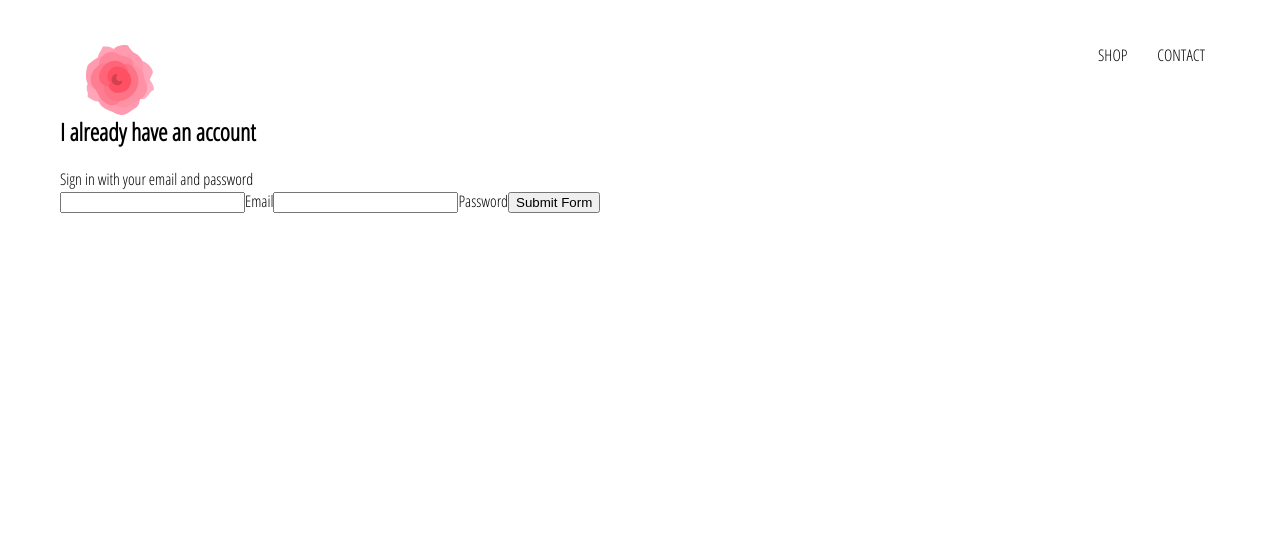
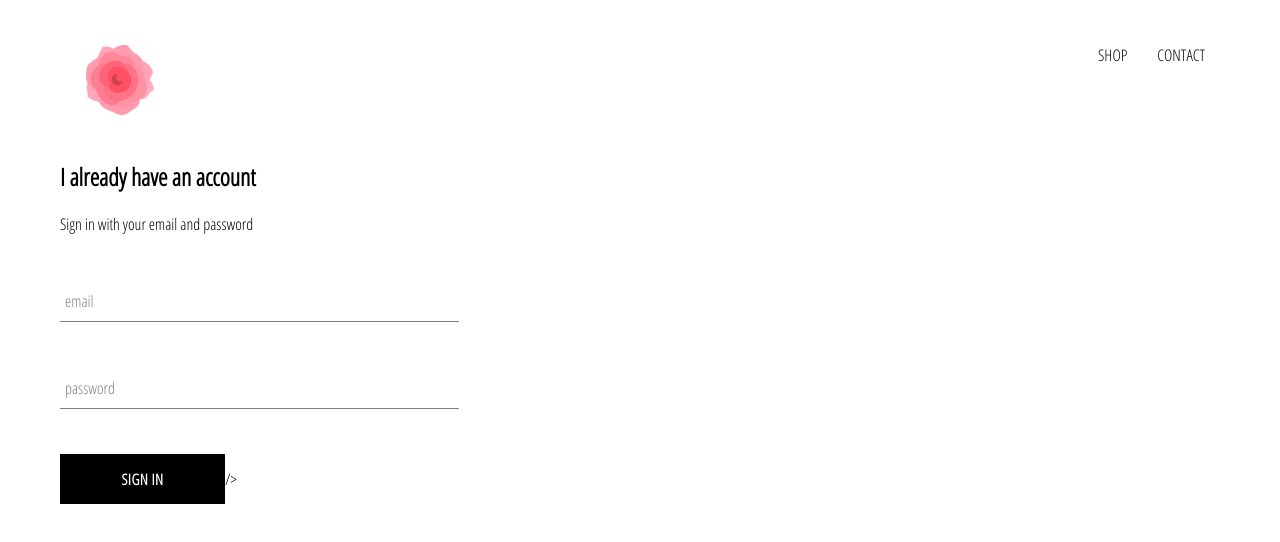
Before and after one commit to ZackMinott/Ecommerce-Website, a React (Create React App) app in the folder rose-apparel/: page /signin in a window 1280 px wide. Shown: the top 542 px of the page. Built offline with nearby package versions, Linux system fonts and the light colour scheme.

Commit message:
Created a custom sign in button that can be used across the entirety of the application

```diff
--- /dev/null
+++ b/rose-apparel/src/components/custom-button/custom-button.component.jsx
@@ -0,0 +1,11 @@
+import React from 'react';
+
+import './custom-button.styles.scss';
+
+const CustomButton = ({children, ...otherProps}) => (
+    <button className='custom-button' {...otherProps}>
+        {children}
+    </button>
+);
+
+export default CustomButton;
--- /dev/null
+++ b/rose-apparel/src/components/custom-button/custom-button.styles.scss
@@ -0,0 +1,22 @@
+.custom-button {
+    min-width: 165px;
+    width: auto;
+    height: 50px;
+    letter-spacing: 0.5px;
+    line-height: 50px;
+    padding: 0 35px 0 35px;
+    font-size: 15px;
+    background-color: black;
+    color: white;
+    text-transform: uppercase;
+    font-family: 'Open Sans Condensed';
+    font-weight: bolder;
+    border: none;
+    cursor: pointer;
+
+    &:hover {
+        background-color: white;
+        color: black;
+        border: 1px solid black;
+    }
+}
--- /dev/null
+++ b/rose-apparel/src/components/form-input/form-input.component.jsx
@@ -0,0 +1,18 @@
+import React from 'react';
+
+import './form-input.styles.scss';
+
+const FormInput = ({handleChange, label, ...otherProps}) => (
+    <div className='group'>
+        <input className='form-input' onChange={handleChange} {...otherProps} />
+        {
+            label ?
+            (<label className={`${otherProps.value.length ? 'shrink' : ''} form-input-label`}>
+                {label}
+            </label>)
+            : null
+        }
+    </div>
+)
+
+export default FormInput;
--- /dev/null
+++ b/rose-apparel/src/components/form-input/form-input.styles.scss
@@ -0,0 +1,54 @@
+$sub-color: gray;
+$main-color: black;
+
+@mixin shrinkLabel {
+    top: -14px;
+    font-size: 12px;
+    color: $main-color;
+}
+
+.group {
+    position: relative;
+    margin: 45px 0;
+
+    .form-input {
+        background: none;
+        background-color: white;
+        color: $sub-color;
+        font-size: 18px;
+        padding: 10px 10px 10px 5px;
+        display: block;
+        width: 100%;
+        border: none;
+        border-radius: 0;
+        border-bottom: 1px solid $sub-color;
+        margin: 25px 0;
+
+        &:focus {
+            outline: none;
+        }
+
+        &:focus ~ .form-input-label {
+            @include shrinkLabel();
+        }
+    }
+
+    input[type='password'] {
+        letter-spacing: 0.3em;
+    }
+
+    .form-input-label {
+        color: $sub-color;
+        font-size: 16px;
+        font-weight: normal;
+        position: absolute;
+        pointer-events: none;
+        left: 5px;
+        top: 10px;
+        transition: 300ms ease all;
+
+        &.shrink {
+            @include shrinkLabel();
+        }
+    }
+}
--- a/rose-apparel/src/components/sign-in/sign-in.component.jsx
+++ b/rose-apparel/src/components/sign-in/sign-in.component.jsx
@@ -1,4 +1,7 @@
 import React from 'react';
+
+import FormInput from '../form-input/form-input.component';
+import CustomButton from '../custom-button/custom-button.component';
 
 import './sign-in.styles.scss';
 
@@ -31,12 +34,11 @@ class SignIn extends React.Component {
                 <span>Sign in with your email and password</span>
 
                 <form onSubmit={this.handleSubmit}>
-                    <input name="email" type="email" value={this.state.email} onChange={this.handleChange} required />
-                    <label>Email</label>
-                    <input name="password" type="password" value={this.state.password} onChange={this.handleChange} required />
-                    <label>Password</label>
+                    <FormInput name="email" type="email" value={this.state.email} handleChange={this.handleChange} label='email' required />
 
-                    <input type="submit" value="Submit Form" />
+                    <FormInput name="password" type="password" value={this.state.password} handleChange={this.handleChange} label='password' required />
+
+                    <CustomButton type="submit">Sign In</CustomButton>/>
                 </form>
             </div>
         );
--- a/rose-apparel/src/components/sign-in/sign-in.styles.scss
+++ b/rose-apparel/src/components/sign-in/sign-in.styles.scss
@@ -0,0 +1,4 @@
+.sign-in {
+    padding: 25px 0px;
+    width: 30vw;
+}
```
